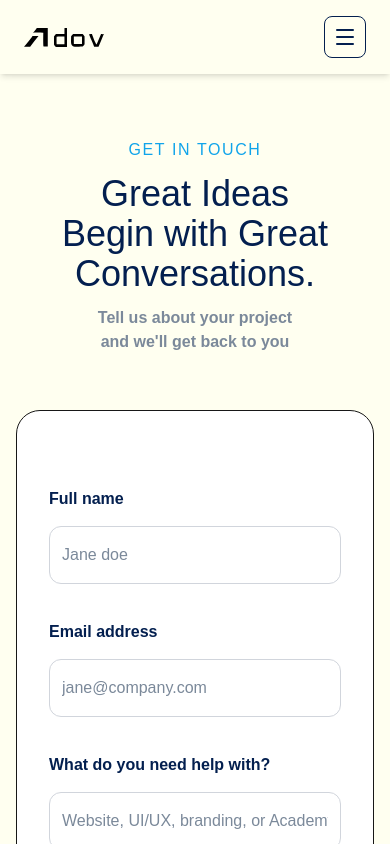
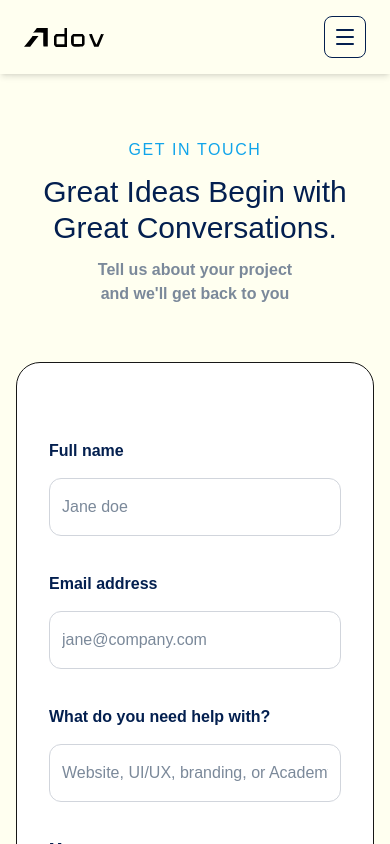
Before and after one commit to Dave-241/adov_capstone, a Next.js app: page /contact in a window 390 px wide. Shown: the top 844 px of the page. Built offline with nearby package versions, Linux system fonts and the light colour scheme.

Commit message:
Update heading.tsx

```diff
--- a/app/contact_page_component/heading.tsx
+++ b/app/contact_page_component/heading.tsx
@@ -5,7 +5,7 @@
         <p className="text-[16px] tracking-[1.6px] text-[#10A4EA] font-medium ">
           GET IN TOUCH
         </p>
-        <p className="text-4xl font-medium text-[#031F4F]  ">
+        <p className="text-3xl md:text-4xl font-medium text-[#031F4F]  ">
           Great Ideas Begin with Great Conversations.
         </p>
         <p className="text-[16px] font-semibold text-[#7B899A] ">
```
